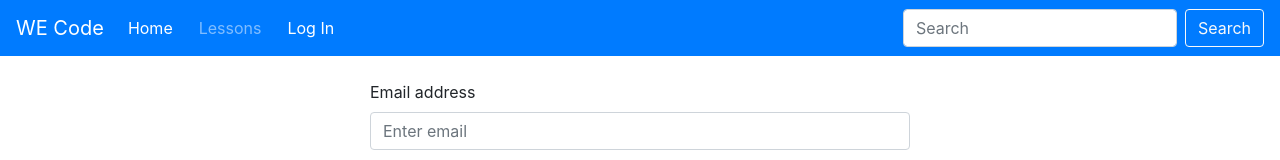
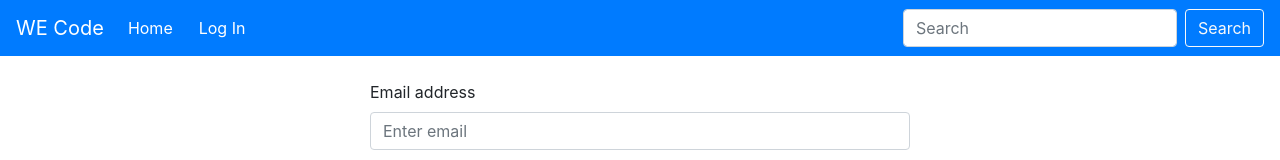
Before and after one commit to GilTorch/react-redux-portfolio-project, a React (Create React App) app in the folder client/: page /login in a window 1280 px wide. Shown: the top 160 px of the page. Built offline with nearby package versions, Linux system fonts and the light colour scheme.

Commit message:
User can now logout

```diff
--- a/client/src/App.js
+++ b/client/src/App.js
@@ -8,13 +8,14 @@ import { library } from "@fortawesome/fontawesome-svg-core";
 import { faEye, faEyeSlash, faFire, faCertificate, faBriefcase } from  "@fortawesome/free-solid-svg-icons";
 import { ToastContainer } from 'react-toastify';
 import 'react-toastify/dist/ReactToastify.css';
-
 import Home from './page/Home';
 import Authentication from './page/Authentication';
 import Lessons from './page/Lessons';
 import SignUp from './components/SignUp';
+import Profile from './components/Profile';
 import { connect } from 'react-redux';
 import toastMessages from './utils/flash';
+import { updateLoginState,logout } from './actions/actionCreators';
 import './App.css';
 
 
@@ -22,9 +23,19 @@ library.add(faEye,faEyeSlash,faFire,faCertificate,faBriefcase)
 
 class App extends Component {
 
+
   render() {
-    const { flash }=this.props;
+    const { auth,flash,dispatch }=this.props;
+
     if (flash) toastMessages(flash);
+    const userData=localStorage.getItem("users");
+    if(userData && userData!=="[object Object]"){
+      console.log(JSON.stringify(userData));
+      if(auth.login===null || auth.login==="pending"){
+        dispatch(updateLoginState(userData))
+      }
+    }
+
     return (
       <Router>
         <Fragment>
@@ -35,12 +46,22 @@ class App extends Component {
               <NavLink className="nav-link" to="/">
                   Home
               </NavLink>
-              <NavLink className="nav-link" to="/lessons">
-                  Lessons
-              </NavLink>
-              <NavLink className="nav-link" exact to="/login">
-                  Log In
-              </NavLink>
+              { auth.login === "done"?
+                (
+                <React.Fragment>
+                <NavLink className="nav-link" to="/profile">
+                 Profile
+                </NavLink>
+                <Button variant="danger" onClick={()=>dispatch(logout())}>
+                  Logout
+                </Button>
+                </React.Fragment>
+                )
+                :
+                <NavLink className="nav-link" exact to="/login">
+                    Log In
+                </NavLink>
+              }
             </Nav>
             <Form inline>
              <FormControl type="text" placeholder="Search" className="mr-sm-2" />
@@ -50,16 +71,21 @@ class App extends Component {
 
           <Route exact path="/" component={Home} />
           <Route exact path="/login" component={Authentication} />
+          <Route exact path="/profile" component={Profile} />
           <Route exact path="/lessons" component={Lessons} />
           <Route exact path="/signup" component={SignUp} />
+          <Route exact path="/signup" component={Profile} />
         </Fragment>
       </Router>
     );
   }
 }
 
-const mapStateToProps=({ flash })=>{
-  return { flash }
+const mapStateToProps=( state )=>{
+  return {
+    flash: state.flash,
+    auth:state.auth
+  }
 }
 
 export default connect(mapStateToProps)(App);
--- a/client/src/actions/actionCreators.js
+++ b/client/src/actions/actionCreators.js
@@ -21,11 +21,6 @@ export function deleteUser(userId){
     }
 }
 
-export function finishedLogin(){
-    return {
-        type:"FINISHED_USER"
-    }
-}
 
 export function loginUser(userData) {
     return (dispatch) => {
@@ -51,14 +46,29 @@ export function loginUser(userData) {
                 const errorMessages=Object.keys(errors).map((key)=> key+" "+errors[key][0]);
                 dispatch(alertFailure(errorMessages))
             }else{
-                console.log("SUCCESS:"+response);
+                // console.log("SUCCESS:"+response);
+                localStorage.setItem('users', response);
                 dispatch(alertSuccess(["Successfully Logged In"]))
-                localStorage.setItem('users', JSON.stringify(response));
-                dispatch(finishedLogin())
+                // dispatch(finishedLogin())
             }
         });
     };
   }
+
+export function logout(){
+    const userData={user:{id:null,username:null,email:null,admin:null,user_lessons:[]}}
+    localStorage.setItem('users',userData);
+        return {
+            type:"LOG_OUT"
+        }
+}
+
+export function updateLoginState(userData){
+    return {
+        type:"FINISH_LOGIN",
+        userData
+    }
+}
 
 export function registerUser(userData) {
     return (dispatch) => {
--- /dev/null
+++ b/client/src/components/Profile.js
@@ -0,0 +1,21 @@
+import React,{ Component } from 'react';
+import { connect } from 'react-redux';
+
+class Profile extends Component{
+    render(){
+        const { user }=this.props;
+        return(
+            <div className="text-center">
+                <h1>{user.username}</h1>
+                <p>{user.email}</p>
+                <p>{user.admin ? "ADMIN":""}</p>
+            </div>
+        )
+    }
+}
+
+const mapStateToProps=( state)=>{
+  return { user:state.auth.user }
+}
+
+export default connect( mapStateToProps )(Profile);
--- a/client/src/components/SignUp.js
+++ b/client/src/components/SignUp.js
@@ -18,7 +18,6 @@ const schema = yup.object({
 class SignUp extends React.Component{
 
   state={
-    serverErrors:null,
     password:{
       type:"password",
       hidden: true,
--- a/client/src/page/Authentication.js
+++ b/client/src/page/Authentication.js
@@ -79,7 +79,7 @@ const Authentication = ({ dispatch }) =>{
                                 <Button variant="primary" type="submit" disabled={ isSubmitting }>
                                     Log In
                                 </Button>
-                            </Form>;
+                            </Form>
                         </Col>
                     </Row>
                 </Container>
--- a/client/src/reducers/auth.js
+++ b/client/src/reducers/auth.js
@@ -1,13 +1,20 @@
-function auth(state={registering:null,login:null},action){
+function auth(state={user:{id:null,username:null,email:null,admin:null,user_lessons:[]},registering:null,login:null,logout:null},action){
     switch(action.type){
         case "START_REGISTER":
-            return { ...state,registering:"pending"}
+            return { ...state,registering:"pending",login:null,logout:null}
         case "FINISHED_REGISTER":
-            return { ...state,registering:"done" }
+            return { ...state,registering:"done",login:null,logout:null }
         case "START_LOGIN":
-            return { ...state,login:"pending" }
-        case "FINISHED_LOGIN":
-            return { ...state,login:"done"}
+            return { ...state,login:"pending",logout:null }
+        case "FINISH_LOGIN":
+            const userData=JSON.parse(action.userData);
+            console.log("USER DATA:"+userData);
+            console.log("USER ID:"+userData.id)
+            return { ...state,registering:null,user:{id:userData.id,username:userData.username,email:userData.email,admin:userData.admin,user_lessons:userData.user_lessons},login:"done"}
+        case "LOG_OUT":
+            return { ...state,user:{id:null,username:null,email:null,admin:null,user_lessons:[]},login:null,logout:"done"}
+
+            // return {logout:"done",login:null,registering:null,...state,user:{id:null,username:null,email:null,admin:false,user_lessons:[]}}
         default:
             return state;
     }
```
